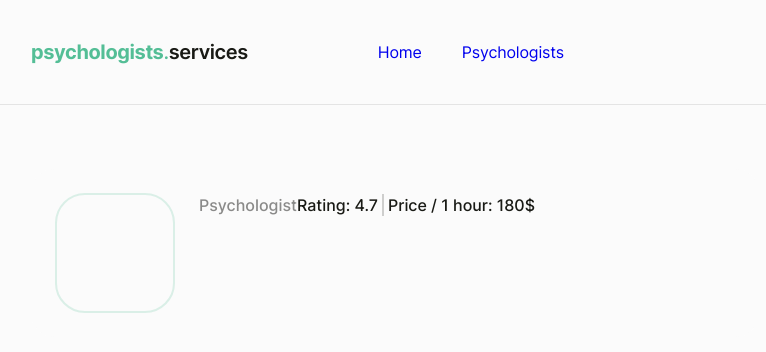
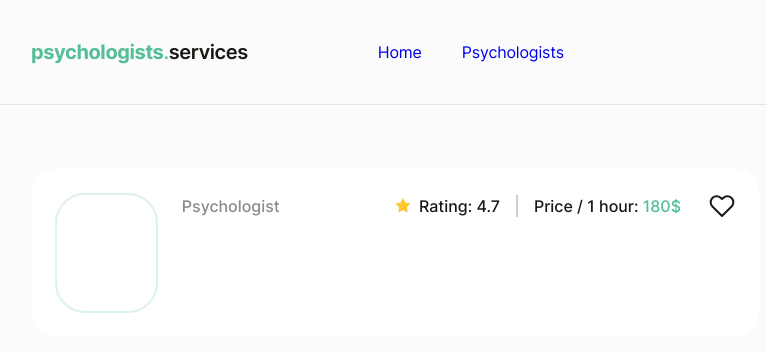
Before and after one commit to bakkara/psychologists-services, a React (Create React App) app: page /psychologists-services/psychologists in a window 1280 px wide. Shown: the top 352 px of the page, without its empty margins (245-1011 px from the left). Built offline with nearby package versions, Linux system fonts and the light colour scheme.

Commit message:
add styles 2

```diff
--- a/src/components/Psychologist/Psychologist.styled.js
+++ b/src/components/Psychologist/Psychologist.styled.js
@@ -2,10 +2,11 @@ import styled from "styled-components";
 
 export const PsycWrap = styled.div`
     border-radius: 24px;
-    background: rgb(251, 251, 251);
+    background: rgb(255, 255, 255);
     display: flex;
     gap: 24px;
     padding: 24px;
+    width: 100%;
 `
 
 export const AvatarWrap = styled.div`
@@ -17,12 +18,14 @@ export const AvatarWrap = styled.div`
 `
 
 export const DescriptionWrap = styled.div`
-
+    width: 100%;
 `
 export const HeadDescriptionWrap = styled.div`
     display: flex;
     align-items: center;
     margin-bottom: 8px;
+    width: 100%;
+
 `
 export const PsyText = styled.p`
     color: rgb(138, 138, 137);
@@ -30,14 +33,18 @@ export const PsyText = styled.p`
     line-height: 1.5;
     letter-spacing: 0;
     text-align: left;
+    margin-right: auto;
 `
 
 export const RatingPriceBlock = styled.div`
-display: flex;
+    display: flex;
+    flex-wrap: nowrap;
+    align-items: center;
+    margin-right: 28px;
 `
 
 export const RatingPriceText = styled.p`
-    color: rgb(25, 26, 21);
+    color: var(--black-color);
     font-weight: 500;
     line-height: 1.5;
     letter-spacing: 0;
@@ -48,11 +55,25 @@ export const RatingPriceText = styled.p`
         width: 0px;
         height: 16px;
         border: 1px solid rgba(25, 26, 21, 0.2);
-        margin-left: 4px;
-        margin-right: 4px;
+        margin-left: 16px;
+        margin-right: 16px;
     }
 
     &:last-child::after {
         content: none;
     }
 `
+export const RatingPriceTextSpan = styled.span`
+    color: var(--green-color);
+`
+export const SvgStar = styled.svg`
+    width: 16px;
+    height: 16px;
+    margin-right: 8px;
+`
+export const SvgHeart = styled.svg`
+    width: 26px;
+    height: 26px;
+    fill: none;
+    stroke: rgb(25, 26, 21);
+`
--- a/src/components/Psychologist/PsychologistCard.jsx
+++ b/src/components/Psychologist/PsychologistCard.jsx
@@ -1,5 +1,5 @@
-import { AvatarWrap, DescriptionWrap, HeadDescriptionWrap, PsyText, PsycWrap, RatingPriceBlock, RatingPriceText } from "./Psychologist.styled"
-
+import { AvatarWrap, DescriptionWrap, HeadDescriptionWrap, PsyText, PsycWrap, RatingPriceBlock, RatingPriceText, RatingPriceTextSpan, SvgHeart, SvgStar } from "./Psychologist.styled"
+import icons from '../../img/icons.svg';
 
 const PsychologistCard = () => {
   return (
@@ -9,9 +9,15 @@ const PsychologistCard = () => {
            <HeadDescriptionWrap>
             <PsyText>Psychologist</PsyText>
             <RatingPriceBlock>
+              <SvgStar>
+                <use href={`${icons}#icon-star`}></use>
+              </SvgStar>
               <RatingPriceText>Rating: 4.7</RatingPriceText>
-              <RatingPriceText>Price / 1 hour: 180$</RatingPriceText>
+              <RatingPriceText>Price / 1 hour: <RatingPriceTextSpan>180$</RatingPriceTextSpan> </RatingPriceText>
             </RatingPriceBlock>
+            <SvgHeart>
+                <use href={`${icons}#icon-heart`}></use>
+              </SvgHeart>
             </HeadDescriptionWrap>
         </DescriptionWrap>
     </PsycWrap>
```
